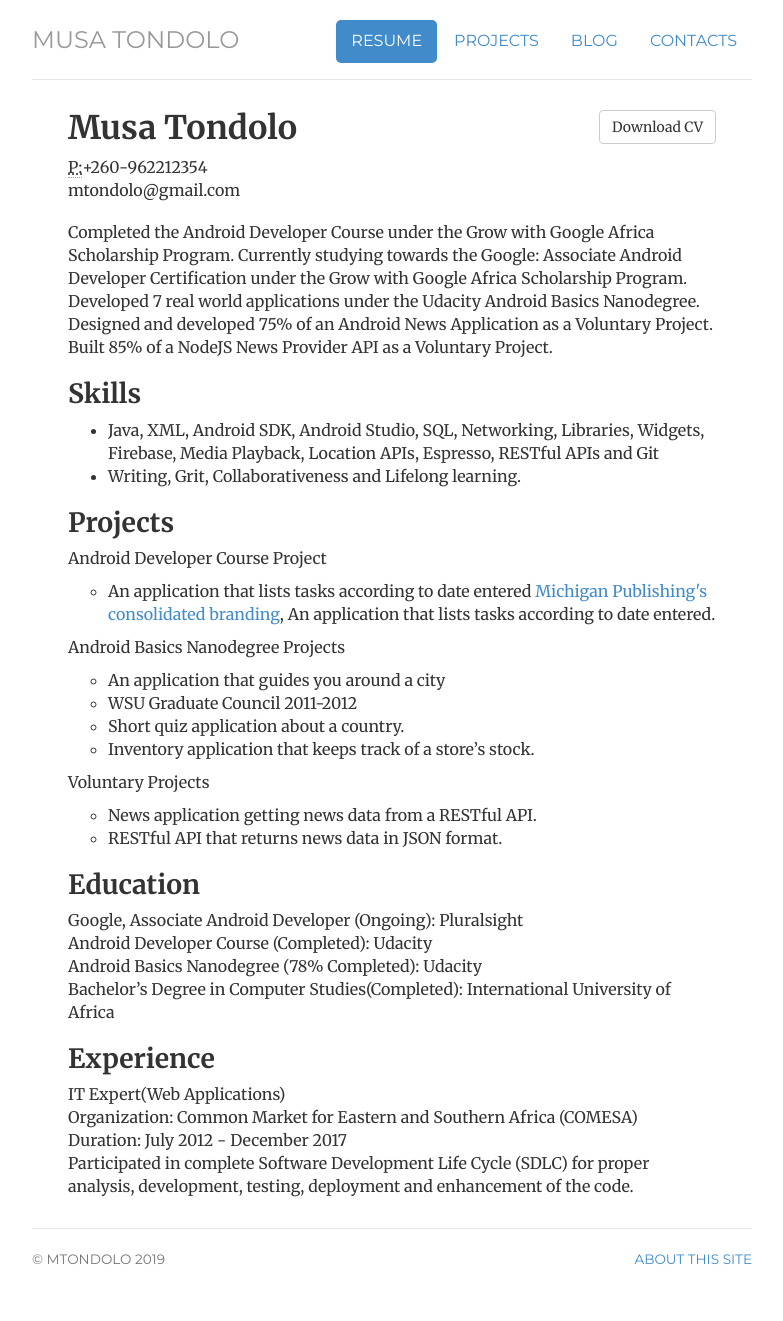
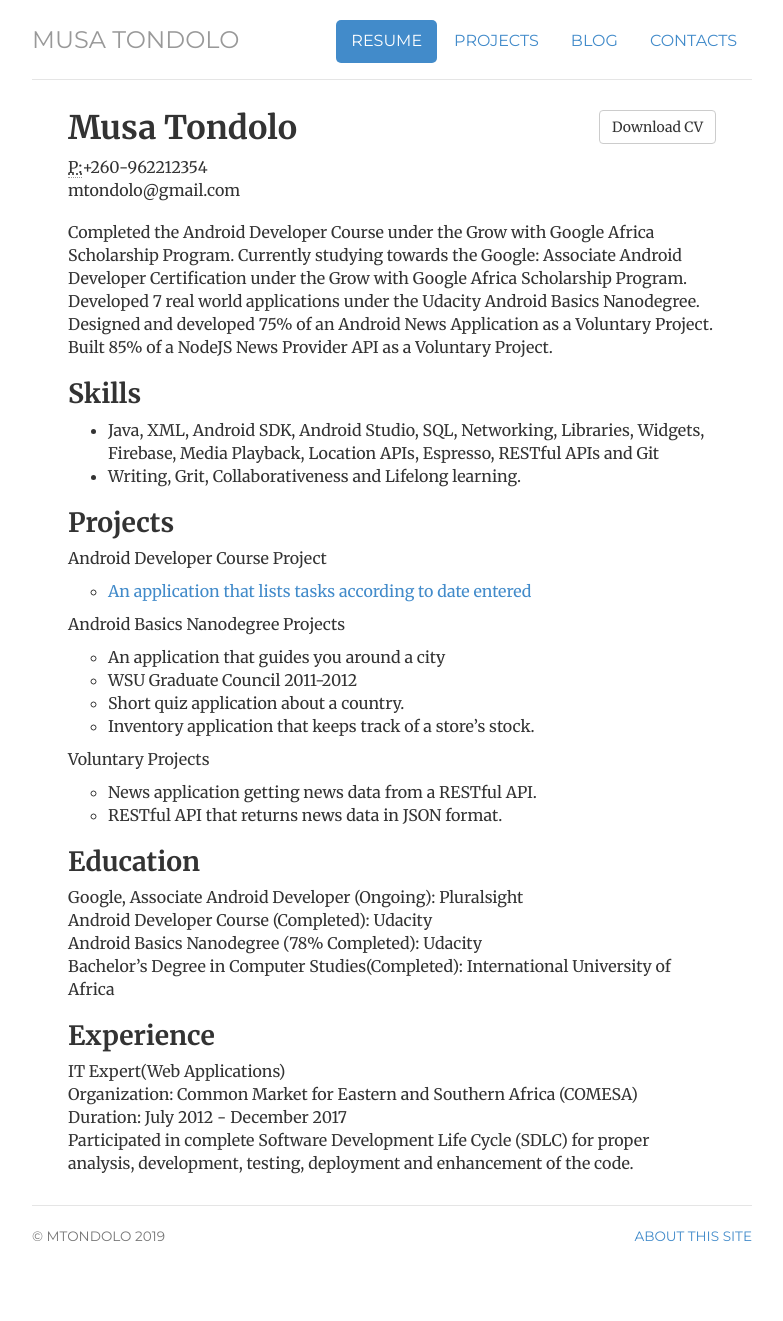
Before and after one commit to mtondolo/mtondolo.github.io, a Jekyll site: the page built from cv/index.html, in a window 1280 px wide. Shown: the whole page, without its empty margins (248-1031 px from the left). Built offline with Jekyll 4.4.1, drawn with Linux system fonts in a browser that asks for light colours; after the commit the page ends 1298 px from its top, so only the background shows below that.

Commit message:
Update index.html

```diff
--- a/cv/index.html
+++ b/cv/index.html
@@ -34,7 +34,7 @@
 				<li>Android Developer Course Project</li>
 					<p>
 					<ul>
-					<li>An application  that lists tasks according to date entered <a href="http://www.publishing.umich.edu" title="Michigan Publishing">Michigan Publishing's consolidated branding</a>, An application  that lists tasks according to date entered.</li>
+					<li><a href="http://www.publishing.umich.edu" title="Michigan Publishing">An application  that lists tasks according to date entered</a></li>
 					</ul>
 					</p>
 				<li>Android Basics Nanodegree Projects</li>
```
